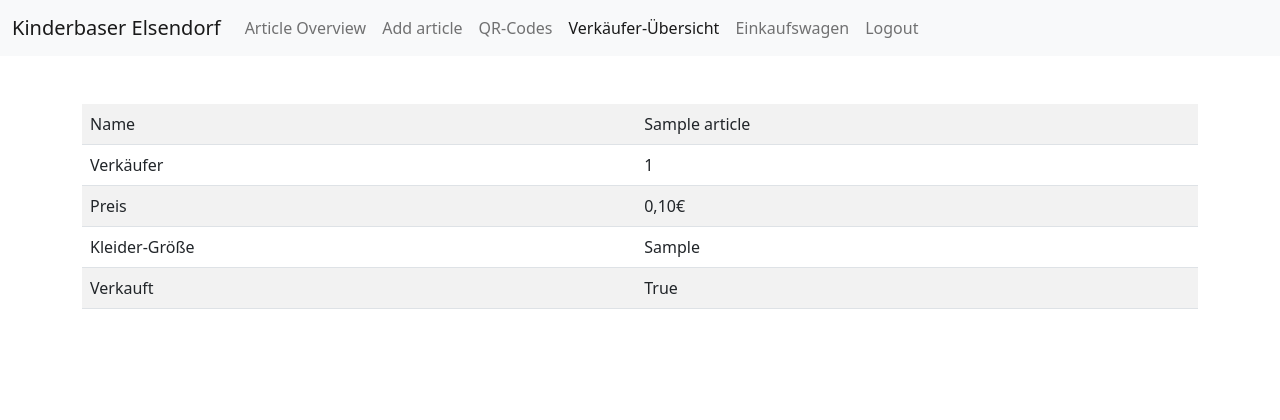
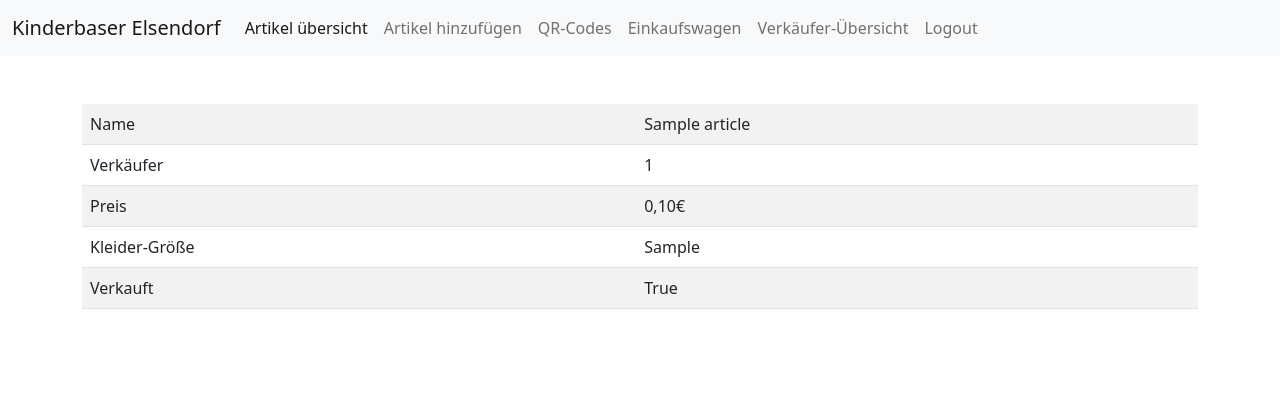
Before and after one commit to sn0b4ll/kinderbasar, a Flask app: page /article/1 in a window 1280 px wide. Shown: the top 420 px of the page. Run offline with Flask 2, Linux system fonts and the light colour scheme; the visitor is signed in with stand-in values (Sample User, id 1); tables that the repository leaves empty hold one stand-in row (values such as "Sample post"); parts of the project's set-up code (start-up, migrations or seed data) failed here and were passed over.

Commit message:
Minor bugfixes (missing slashes etc.)

```diff
--- a/app/routes.py
+++ b/app/routes.py
@@ -363,8 +363,6 @@ def card(uuid):
         if card is None:
             return "Card not found."
 
-        print(type(card.user_id))
-        print(session['user_id'])
         if card.user_id != session['user_id']:
             return "Wrong Session!"
 
@@ -523,7 +521,7 @@ def get_sellers():
     else:
         return redirect(url_for('overview'))
 
-@app.route("/clearing/<int:id>", methods=["GET"])
+@app.route("/clearing/<int:id>/", methods=["GET"])
 def get_clearing(id):
     if ('organizer' in session) and (session['organizer'] == True):
         user = User.query.get(id)
--- a/app/templates/article.html
+++ b/app/templates/article.html
@@ -8,23 +8,23 @@
 		<button class="navbar-toggler" type="button" data-bs-toggle="collapse" data-bs-target="#navbarNav" aria-controls="navbarNav" aria-expanded="false" aria-label="Toggle navigation">
 			<span class="navbar-toggler-icon"></span>
 		  </button>
-		<div class="collapse navbar-collapse" id="navbarNav">
+		  <div class="collapse navbar-collapse" id="navbarNav">
 			<ul class="navbar-nav">
 			  <li class="nav-item">
-				<a class="nav-link" aria-current="page" href="/overview">Article Overview</a>
+				<a class="nav-link active" aria-current="page" href="/overview">Artikel übersicht</a>
 			  </li>
 			  <li class="nav-item">
-				<a class="nav-link" href="/article/add">Add article</a>
+				<a class="nav-link" href="/article/add">Artikel hinzufügen</a>
 			  </li>
 			  <li class="nav-item">
 				<a class="nav-link" href="/overview/qr">QR-Codes</a>
 			  </li>
 			  {% if org %}
 			  <li class="nav-item">
-				<a class="nav-link active" href="/sellers/">Verkäufer-Übersicht</a>
+				<a class="nav-link" href="/card/active/">Einkaufswagen</a>
 			  </li>
 			  <li class="nav-item">
-				<a class="nav-link" href="/card/active/">Einkaufswagen</a>
+				<a class="nav-link" href="/sellers/">Verkäufer-Übersicht</a>
 			  </li>
 			  {% endif %}
 			  <li class="nav-item">
@@ -66,7 +66,7 @@
 	{% if not article.sold and org %}
 	<div class="row d-flex justify-content-center align-items-center mt-1">
 		<div class="col-md-8 col-lg-6 col-xl-4 offset-xl-1 mt-5 shadow">
-			<form method="POST" action="/card/active/add/{{ article.uuid }}">
+			<form method="POST" action="/card/active/add/{{ article.uuid }}/">
 				<input type="submit" class="btn btn-primary btn-block mb-4" value="Hinzufügen">
 			</form>
 		</div>
--- a/app/templates/sellers.html
+++ b/app/templates/sellers.html
@@ -56,7 +56,7 @@
 					<td>{{ seller[1] }}</td>
 					<td>{{ seller[2] }}</td>
 					<td>
-                        <a href="/clearing/{{ seller[0].id }}" class="btn btn-info" role="button">Abrechnung anzeigen</a>
+                        <a href="/clearing/{{ seller[0].id }}/" class="btn btn-info" role="button">Abrechnung anzeigen</a>
                     </td>
 				</tr>
 				{% endfor %}
```
Also changed, not shown: app/templates/card.html (+6 -3 lines).
